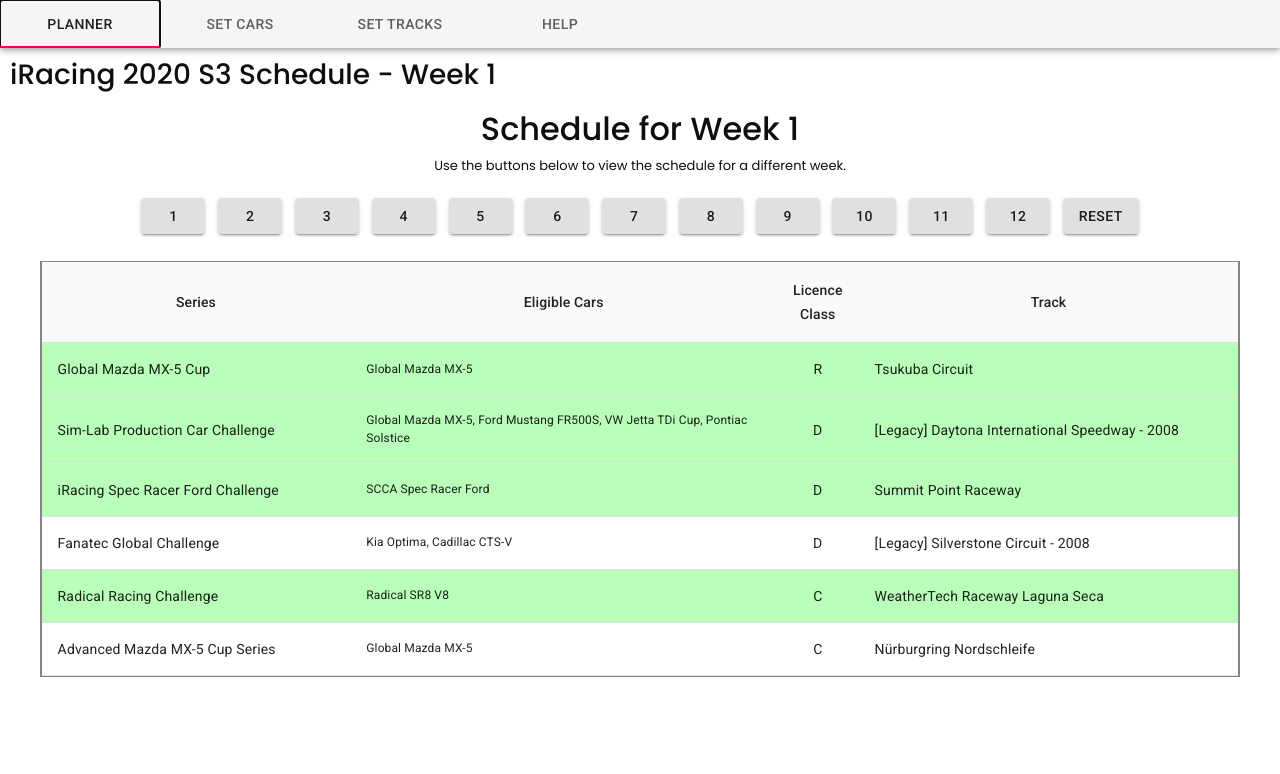
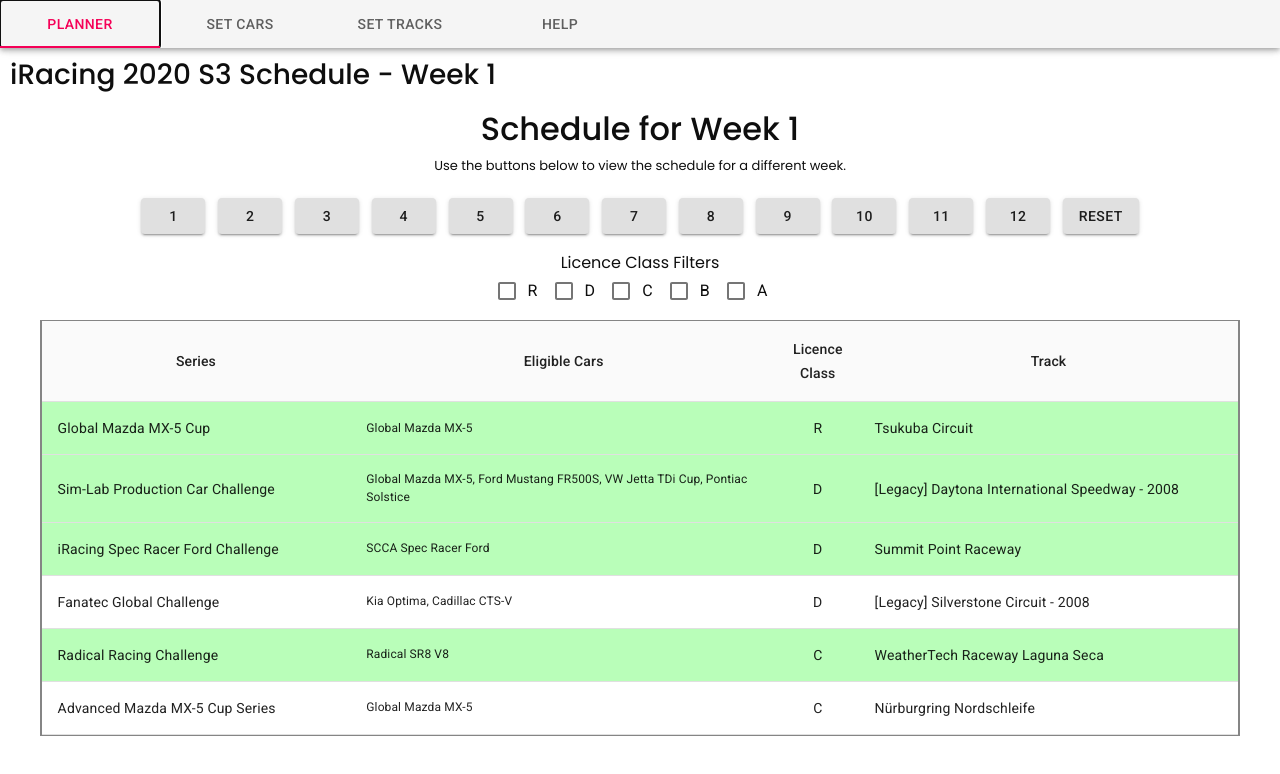
Before and after one commit to Spellcro/iracing-schedule, a React (Create React App) app: page / in a window 1280 px wide. Both pictures are taken after a click on the tab "PLANNER". Shown: the top 774 px of the page. Built offline with nearby package versions, Linux system fonts and the light colour scheme.

Commit message:
added licence class filters

```diff
--- a/package.json
+++ b/package.json
@@ -1,6 +1,6 @@
 {
     "name": "iracing-planner",
-    "version": "0.1.0",
+    "version": "1.0.0",
     "private": true,
     "dependencies": {
         "@material-ui/core": "^4.11.0",
--- a/src/App.tsx
+++ b/src/App.tsx
@@ -14,6 +14,10 @@
 import defaultCarsData from './data/carsData';
 import { ContentObject } from './tabs/ContentTabs/contentTab';
 
+// New shit
+import GetCurrentWeek from './data/WeekCalculation';
+import { defaultLicenceFilters } from './tabs/PlannerTab/licenceFilters';
+
 const App = () => {
     const initialTrackData: ContentObject = window.localStorage.getItem('trackData')
         ? JSON.parse(String(window.localStorage.getItem('trackData')))
@@ -22,12 +26,16 @@
         ? JSON.parse(String(window.localStorage.getItem('carData')))
         : defaultCarsData;
 
+    const currentWeek = GetCurrentWeek();
+
     // Initialise state variables
     const [activeTab, setActiveTab] = useState(
         String(window.localStorage.getItem('activeTab') || 'Help')
     );
     const [trackData, setTrackData] = useState(initialTrackData);
     const [carData, setCarData] = useState(initialCarData);
+    const [viewingWeek, setViewingWeek] = useState(currentWeek);
+    const [licenceFilters, setLicenceFilters] = useState(defaultLicenceFilters);
 
     // Set up hooks to handle saving data to browser local storage
     useEffect(() => {
@@ -81,11 +89,31 @@
         setCarData(cars);
     };
 
+    const changeViewingWeek = (e: React.MouseEvent<HTMLButtonElement, MouseEvent>) => {
+        setViewingWeek(Number(e.currentTarget.value));
+    };
+
+    const updateFilters = (e: React.ChangeEvent<HTMLInputElement>) => {
+        const newFilters = {
+            ...licenceFilters,
+            [e.currentTarget.value]: !licenceFilters[e.currentTarget.value],
+        };
+        setLicenceFilters(newFilters);
+    };
+
     return (
         <div>
             <MenuBar activeTab={activeTab} allTabs={listOfTabs} callback={changeTab} />
             {activeTab === listOfTabs[0] ? (
-                <PlannerTab tracks={trackData} cars={carData} />
+                <PlannerTab
+                    tracks={trackData}
+                    cars={carData}
+                    currentWeek={currentWeek}
+                    viewingWeek={viewingWeek}
+                    changeWeek={changeViewingWeek}
+                    licenceFilters={licenceFilters}
+                    updateFilters={updateFilters}
+                />
             ) : activeTab === listOfTabs[1] ? (
                 <CarsTab
                     cars={carData}
--- a/src/menuBar.tsx
+++ b/src/menuBar.tsx
@@ -12,9 +12,9 @@
     return (
         <div>
             <AppBar position='fixed' color='default'>
-                <Tabs value={activeTab} onChange={callback} aria-label='simple tabs example'>
+                <Tabs value={activeTab} onChange={callback} aria-label='simple menu bar'>
                     {allTabs.map((tab) => (
-                        <Tab value={tab} label={tab} key={tab} />
+                        <Tab value={tab} label={tab} key={tab} className='MenuTab' />
                     ))}
                 </Tabs>
             </AppBar>
--- a/src/styles/MenuBar.css
+++ b/src/styles/MenuBar.css
@@ -12,31 +12,6 @@
     z-index: 2;
 }
 
-.MenuButton {
-    min-width: 120px;
-    margin: 0.4rem 0 0.8rem 1.45rem;
-    padding: 0.4rem 0.6rem 0.4rem 0.6rem;
-    border: 1px solid rgba(0, 0, 0, 0);
-    border-radius: 2px;
-    background-color: rgba(0, 0, 0, 0);
-
-    font-weight: 400;
-    font-size: 17px;
-    color: white;
-    user-select: none;
+.MenuTab:hover {
+    color: rgb(245, 0, 87);
 }
-
-.MenuButton:hover {
-    cursor: pointer;
-    background-color: rgba(143, 143, 143, 0.2);
-    color: rgb(252, 185, 0);
-}
-
-.MenuButton:disabled {
-    box-shadow: 0px 2px rgb(252, 185, 0);
-    color: rgb(252, 185, 0);
-}
-
-.MenuButton:focus {
-    outline-color: rgb(252, 185, 0);
-}
--- a/src/styles/PlannerTab.css
+++ b/src/styles/PlannerTab.css
@@ -13,6 +13,7 @@
 }
 
 .PlannerTableContainer {
+    background-color: white;
     background-color: rgb(133, 133, 133);
     margin-top: 20px;
     margin-left: auto;
@@ -52,3 +53,13 @@
     background-color: rgb(230, 228, 228);
     margin-bottom: 0;
 }
+
+.NoSeries {
+    font-size: 20px;
+    font-weight: 500;
+}
+
+.LicenceFilterHeader {
+    margin-top: 5px;
+    margin-bottom: -5px;
+}
--- a/src/tabs/PlannerTab/EligibleSeries.tsx
+++ b/src/tabs/PlannerTab/EligibleSeries.tsx
@@ -11,24 +11,17 @@
 } from '@material-ui/core';
 import defaultCarsData from '../../data/carsData';
 
-type EligibleSeriesProps = {
+type EligibleSeriesTableProps = {
     viewingWeek: number;
     tracks: ContentObject;
-    cars: ContentObject;
+    seriesToDisplay: string[];
 };
 
-const listOfSeries: string[] = Object.keys(fullSeasonSchedule);
-const EligibleSeriesTable: React.FC<EligibleSeriesProps> = ({ viewingWeek, tracks, cars }) => {
-    // Create an array of series where at least one car is owned
-    const eligibleSeries = listOfSeries.filter((series) =>
-        fullSeasonSchedule[series].eligibleCars.some((car) => cars[car].owned)
-    );
-
-    // Filter the array to those which have a circuit this week
-    const eligibleSeriesThisWeek = eligibleSeries.filter(
-        (series) => fullSeasonSchedule[series].seriesSchedule[viewingWeek - 1] !== 'none'
-    );
-
+const EligibleSeriesTable: React.FC<EligibleSeriesTableProps> = ({
+    viewingWeek,
+    tracks,
+    seriesToDisplay,
+}) => {
     type Columns = {
         id: string;
         label: string;
@@ -55,7 +48,6 @@
         { id: 'track', label: 'Track', width: '42%', align: 'left' },
     ];
     return (
-        <div style={{ backgroundColor: 'white' }}>
         <TableContainer style={{ maxHeight: 600, width: '100%', margin: 'auto' }}>
             <Table stickyHeader>
                 <TableHead>
@@ -75,7 +67,7 @@
                     </TableRow>
                 </TableHead>
                 <TableBody>
-                        {eligibleSeriesThisWeek.map((series, index) => {
+                    {seriesToDisplay.map((series, index) => {
                         const thisWeeksTrack =
                             tracks[fullSeasonSchedule[series].seriesSchedule[viewingWeek - 1]];
 
@@ -90,9 +82,7 @@
                             <TableRow
                                 key={index}
                                 className={
-                                        thisWeeksTrack.owned
-                                            ? 'EligibleContent'
-                                            : 'IneligibleContent'
+                                    thisWeeksTrack.owned ? 'EligibleContent' : 'IneligibleContent'
                                 }
                             >
                                 <TableCell key={`series_${index}`} align={columns[0].align}>
@@ -105,8 +95,8 @@
                                 >
                                     {eligibleCars}
                                 </TableCell>
-                                    <TableCell key={`license_${index}`} align={columns[2].align}>
-                                        {fullSeasonSchedule[series].licenseClass}
+                                <TableCell key={`licence_${index}`} align={columns[2].align}>
+                                    {fullSeasonSchedule[series].licenceClass}
                                 </TableCell>
                                 <TableCell key={`track_${index}`} align={columns[3].align}>
                                     {thisWeeksTrack.name}{' '}
@@ -117,7 +107,6 @@
                 </TableBody>
             </Table>
         </TableContainer>
-        </div>
     );
 };
 
--- /dev/null
+++ b/src/tabs/PlannerTab/NoSeriesAvailable.tsx
@@ -0,0 +1,12 @@
+import React from 'react';
+
+const NoSeriesAvailable = () => {
+    return (
+        <p className='NoSeries'>
+            No series available to view currently. Try changing the license class filters or adding
+            additional content.
+        </p>
+    );
+};
+
+export default NoSeriesAvailable;
--- /dev/null
+++ b/src/tabs/PlannerTab/SeriesTable.tsx
@@ -0,0 +1,52 @@
+import React from 'react';
+import fullSeasonSchedule from '../../data/scheduleData';
+import { ContentObject } from '../ContentTabs/contentTab';
+import NoSeriesAvailable from './NoSeriesAvailable';
+import EligibleSeriesTable from './EligibleSeries';
+
+type SeriesTableProps = {
+    viewingWeek: number;
+    tracks: ContentObject;
+    cars: ContentObject;
+    filters: { [key: string]: boolean };
+};
+
+const listOfSeries: string[] = Object.keys(fullSeasonSchedule);
+
+const SeriesTable: React.FC<SeriesTableProps> = ({ viewingWeek, tracks, cars, filters }) => {
+    // Create an array of series where at least one car is owned
+    const eligibleSeries = listOfSeries.filter((series) =>
+        fullSeasonSchedule[series].eligibleCars.some((car) => cars[car].owned)
+    );
+
+    // Filter the array to those which have a circuit this week
+    const eligibleSeriesThisWeek = eligibleSeries.filter(
+        (series) => fullSeasonSchedule[series].seriesSchedule[viewingWeek - 1] !== 'none'
+    );
+
+    let filteredEligibleSeries: string[];
+    // If any licence filters are applied only show series which fit the filters
+    if (Object.keys(filters).some((filter) => filters[filter] === true)) {
+        filteredEligibleSeries = eligibleSeriesThisWeek.filter(
+            (series) => filters[fullSeasonSchedule[series].licenceClass] === true
+        );
+    } else {
+        filteredEligibleSeries = eligibleSeriesThisWeek;
+    }
+
+    return (
+        <div style={{ backgroundColor: 'white' }}>
+            {filteredEligibleSeries.length === 0 ? (
+                <NoSeriesAvailable />
+            ) : (
+                <EligibleSeriesTable
+                    viewingWeek={viewingWeek}
+                    tracks={tracks}
+                    seriesToDisplay={filteredEligibleSeries}
+                />
+            )}
+        </div>
+    );
+};
+
+export default SeriesTable;
--- /dev/null
+++ b/src/tabs/PlannerTab/licenceFilters.tsx
@@ -0,0 +1,104 @@
+import React from 'react';
+import { Checkbox, FormControl, FormGroup, FormControlLabel } from '@material-ui/core';
+import styled from 'styled-components';
+
+export type LicenceFiltersType = {
+    [key: string]: boolean;
+};
+export const defaultLicenceFilters: LicenceFiltersType = {
+    A: false,
+    B: false,
+    C: false,
+    D: false,
+    R: false,
+};
+
+const LicenceCheckboxContainer = styled.div`
+    text-align: center;
+    padding-top: 5px;
+    margin-bottom: -20px;
+`;
+
+type LicenceFiltersProps = {
+    licenceFilters: LicenceFiltersType;
+    updateFilters: (e: React.ChangeEvent<HTMLInputElement>) => void;
+};
+
+const LicenceFilters: React.FC<LicenceFiltersProps> = ({ licenceFilters, updateFilters }) => {
+    return (
+        <LicenceCheckboxContainer>
+            <FormControl component='fieldset'>
+                <p className='LicenceFilterHeader'>Licence Class Filters</p>
+                <FormGroup aria-label='position' row>
+                    <FormControlLabel
+                        value='r'
+                        control={
+                            <Checkbox
+                                value='R'
+                                color='secondary'
+                                onChange={updateFilters}
+                                checked={licenceFilters.R}
+                            />
+                        }
+                        label='R'
+                        labelPlacement='end'
+                    />
+                    <FormControlLabel
+                        value='d'
+                        control={
+                            <Checkbox
+                                value='D'
+                                color='secondary'
+                                onChange={updateFilters}
+                                checked={licenceFilters.D}
+                            />
+                        }
+                        label='D'
+                        labelPlacement='end'
+                    />
+                    <FormControlLabel
+                        value='c'
+                        control={
+                            <Checkbox
+                                value='C'
+                                color='secondary'
+                                onChange={updateFilters}
+                                checked={licenceFilters.C}
+                            />
+                        }
+                        label='C'
+                        labelPlacement='end'
+                    />
+                    <FormControlLabel
+                        value='b'
+                        control={
+                            <Checkbox
+                                value='B'
+                                color='secondary'
+                                onChange={updateFilters}
+                                checked={licenceFilters.B}
+                            />
+                        }
+                        label='B'
+                        labelPlacement='end'
+                    />
+                    <FormControlLabel
+                        value='a'
+                        control={
+                            <Checkbox
+                                value='A'
+                                color='secondary'
+                                onChange={updateFilters}
+                                checked={licenceFilters.A}
+                            />
+                        }
+                        label='A'
+                        labelPlacement='end'
+                    />
+                </FormGroup>
+            </FormControl>
+        </LicenceCheckboxContainer>
+    );
+};
+
+export default LicenceFilters;
--- a/src/tabs/PlannerTab/plannerTab.tsx
+++ b/src/tabs/PlannerTab/plannerTab.tsx
@@ -1,43 +1,55 @@
-import React, { useState } from 'react';
+import React from 'react';
 import { ContentObject } from '../ContentTabs/contentTab';
 import WeekSelector from './weekSelector';
-import EligibleSeriesTable from './EligibleSeries';
-import GetCurrentWeek, { seasonLength } from '../../data/WeekCalculation';
+import SeriesTable from './SeriesTable';
+import { seasonLength } from '../../data/WeekCalculation';
+import LicenceFilters, { LicenceFiltersType } from './licenceFilters';
 
 // Import styles
 import '../../styles/PlannerTab.css';
+
 type PlannerTabProps = {
     tracks: ContentObject;
     cars: ContentObject;
+    currentWeek: number;
+    viewingWeek: number;
+    changeWeek: (e: React.MouseEvent<HTMLButtonElement, MouseEvent>) => void;
+    licenceFilters: LicenceFiltersType;
+    updateFilters: (e: React.ChangeEvent<HTMLInputElement>) => void;
 };
 
-const PlannerTab: React.FC<PlannerTabProps> = ({ tracks, cars }) => {
-    // Get the current week
-    const currentWeek = GetCurrentWeek();
-    console.log(`Current week is ${currentWeek}`);
-    // Create a currently viewed week state
-    const [viewingWeek, setViewingWeek] = useState(currentWeek);
-
-    // Set viewingWeek state when clicking the button.
-    const ChangeWeek = (e: React.MouseEvent<HTMLButtonElement, MouseEvent>) => {
-        setViewingWeek(Number(e.currentTarget.value));
-    };
-
+const PlannerTab: React.FC<PlannerTabProps> = ({
+    tracks,
+    cars,
+    currentWeek,
+    viewingWeek,
+    changeWeek,
+    licenceFilters,
+    updateFilters,
+}) => {
     return (
         <div className='PlannerTabWrapper'>
             <h3 className='PlannerTabIntro'>iRacing 2020 S3 Schedule - Week {currentWeek}</h3>
             <h2 className='PlannerTabHeader'>Schedule for Week {viewingWeek}</h2>
+
             <p className='ChangeWeekInfo'>
                 Use the buttons below to view the schedule for a different week.
             </p>
             <WeekSelector
-                callback={ChangeWeek}
+                callback={changeWeek}
                 seasonLength={seasonLength}
                 currentWeek={currentWeek}
             />
 
+            <LicenceFilters licenceFilters={licenceFilters} updateFilters={updateFilters} />
+
             <div className='PlannerTableContainer'>
-                <EligibleSeriesTable viewingWeek={viewingWeek} tracks={tracks} cars={cars} />
+                <SeriesTable
+                    viewingWeek={viewingWeek}
+                    tracks={tracks}
+                    cars={cars}
+                    filters={licenceFilters}
+                />
             </div>
         </div>
     );
```
Also changed, not shown: src/data/scheduleData.ts (+32 -32 lines), src/styles/ContentTab.css (+7 -3 lines), 1 other file (tests, documents, lock files or other folders). Lines whose indentation alone changed are shown as unchanged.
